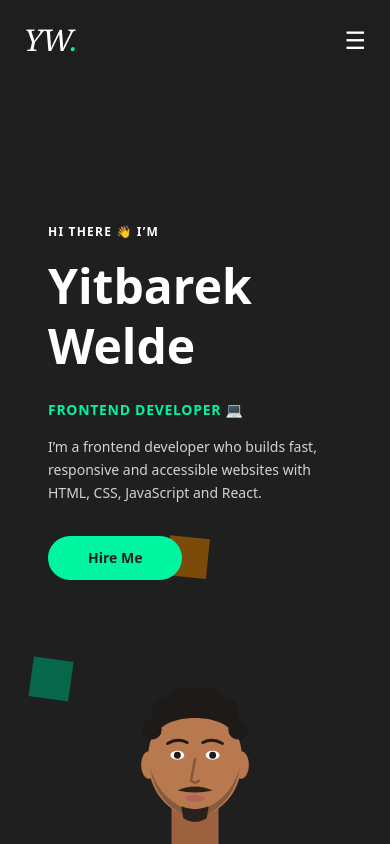
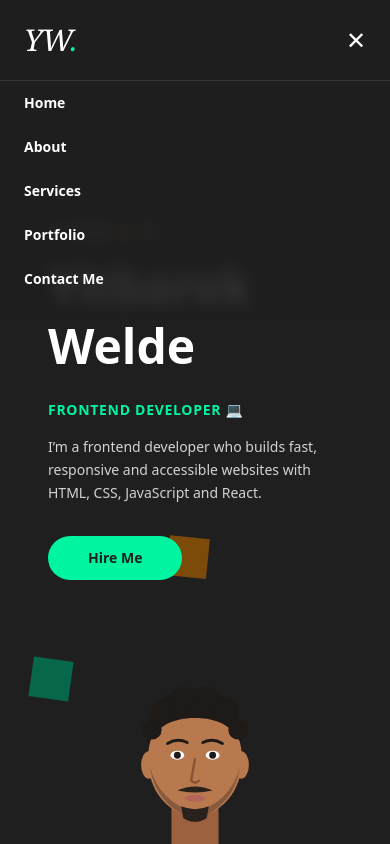
Before and after one commit to Yitbarek78/portfolio, a React (Vite) app: page / in a window 390 px wide. Both pictures are taken after a click on the button "Open menu". Shown: the top 844 px of the page. Built offline with nearby package versions, Linux system fonts and the light colour scheme.

Commit message:
feat: toggle mobile menu with useState

```diff
--- a/src/components/Navbar.jsx
+++ b/src/components/Navbar.jsx
@@ -1,5 +1,9 @@
+import { useState } from "react";
 import { navLinks } from "../data/content";
+
 function Navbar() {
+  const [isOpen, setIsOpen] = useState(false);
+
   return (
     <header className="fixed inset-x-0 top-0 z-50 bg-bg/90 backdrop-blur">
       <nav className="mx-auto flex h-20 max-w-6xl items-center justify-between px-6">
@@ -10,6 +14,7 @@ function Navbar() {
         >
           YW<span className="text-mint">.</span>
         </a>
+
         <ul className="hidden items-center gap-8 text-sm font-semibold md:flex">
           {navLinks.map((link) => (
             <li key={link.href}>
@@ -26,10 +31,31 @@ function Navbar() {
           </li>
         </ul>
 
-        <button className="text-2xl md:hidden" aria-label="Open menu">
-          ☰
+        <button
+          className="text-2xl md:hidden"
+          aria-label={isOpen ? "Close menu" : "Open menu"}
+          aria-expanded={isOpen}
+          onClick={() => setIsOpen((prev) => !prev)}
+        >
+          {isOpen ? "✕" : "☰"}
         </button>
       </nav>
+
+      {isOpen && (
+        <ul className="border-t border-white/10 px-6 pb-4 text-sm font-semibold md:hidden">
+          {navLinks.map((link) => (
+            <li key={link.href}>
+              <a
+                href={link.href}
+                className="block py-3"
+                onClick={() => setIsOpen(false)}
+              >
+                {link.label}
+              </a>
+            </li>
+          ))}
+        </ul>
+      )}
     </header>
   );
 }
```
